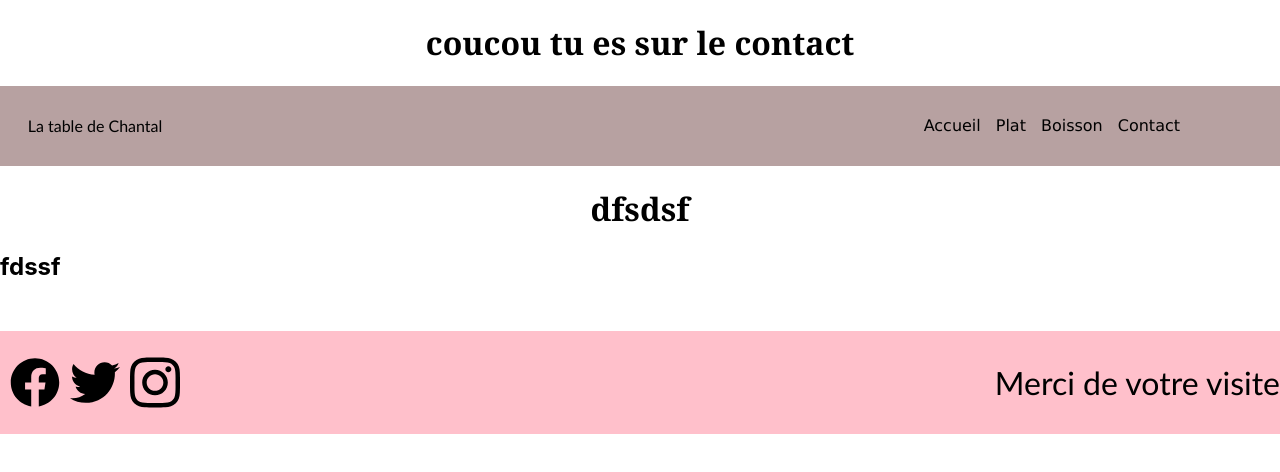
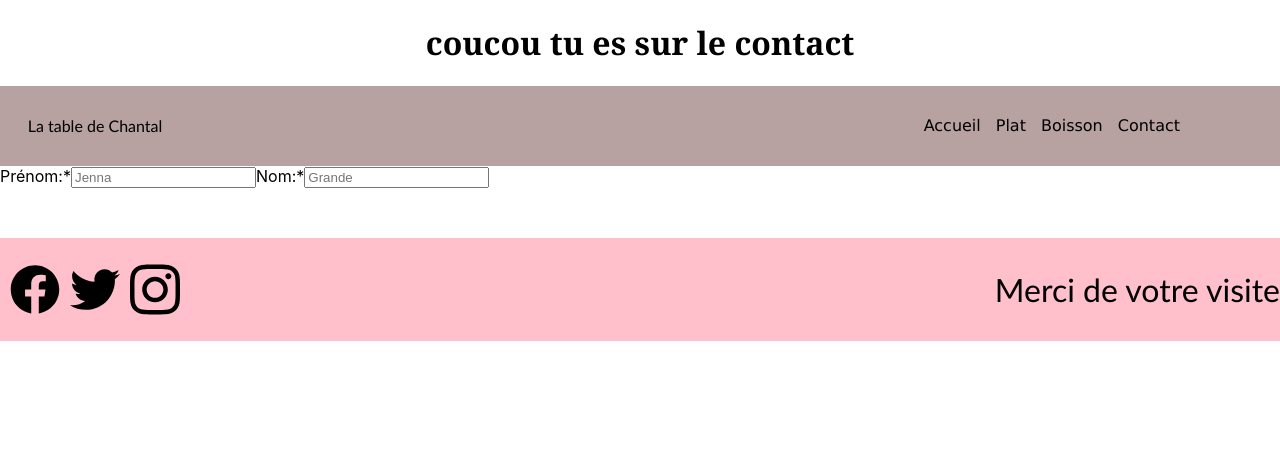
Before and after one commit to Alexisdelecroix/LaTableDeChantal-Brief-React, a React (Create React App) app: page /Contact in a window 1280 px wide. Shown: the top 472 px of the page. Built offline with nearby package versions, Linux system fonts and the light colour scheme.

Commit message:
Début formulaire

```diff
--- a/src/App.js
+++ b/src/App.js
@@ -1,9 +1,10 @@
 import './App.css';
-import Accueil from './pages/Accueil';
 import {Routes, Route} from "react-router-dom"
 import Plat from './pages/Plat';
 import Boisson from './pages/Boisson';
 import Contact from './pages/Contact';
+import Accueil from './pages/Accueil';
+import Formulaire from './components'
 
 function App() {
   return (
@@ -13,6 +14,7 @@ function App() {
       <Route path='/Plat' element={<Plat/>}></Route>
       <Route path='/Boisson' element={<Boisson/>}></Route>
       <Route path='/Contact' element={<Contact/>}></Route>
+      <Route path='/Formulaire' element={<Formulaire/>}></Route>
       </Routes>
     </div>
   );
--- a/src/components/carteBoisson/boisson.jsx
+++ b/src/components/carteBoisson/boisson.jsx
@@ -2,14 +2,10 @@ import React from 'react';
 import MyHeader from '../header/Header';
 
 
-export default function Plat() {
+export default function Boisson() {
 
+    const Boisson = [
 
-    return (
+    ]
 
-        <div>
-        <h1>dfsdsf</h1>
-        <h2>fdssf</h2>
-        </div>
-    )
 }
--- a/src/components/formulaire/formulaire.jsx
+++ b/src/components/formulaire/formulaire.jsx
@@ -6,9 +6,13 @@ export default function Plat() {
 
     return (
 
-        <div>
-        <h1>dfsdsf</h1>
-        <h2>fdssf</h2>
-        </div>
+        <form action="">
+            <label for="prenom">Prénom:<span>*</span></label>
+            <input type="text" name="prenom" id="prenom" pattern="[A-Za-z]+" title="Le prénom ne peut contenir que des lettres." placeholder="Jenna" required></input>
+
+            <label for="nom">Nom:<span>*</span></label>
+            <input type="text" name="nom" id="nom" pattern="[A-Za-z]+" placeholder="Grande" required></input>
+        </form>
+
     )
 }
```
